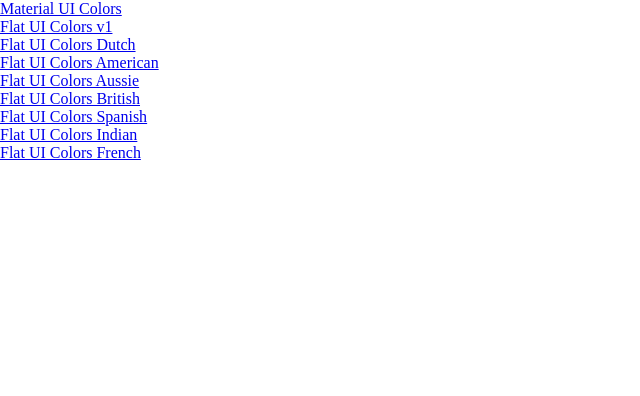
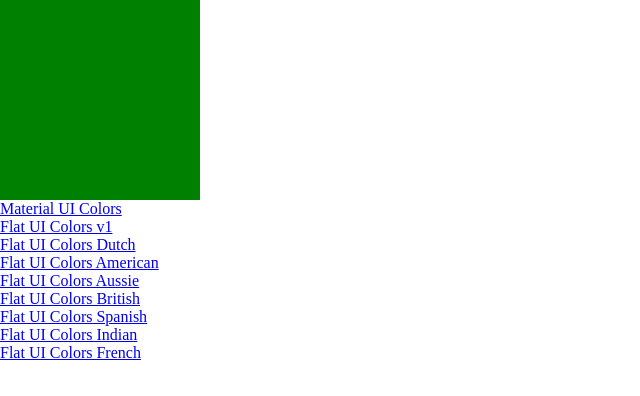
Before and after one commit to Toseef-Ahmad/color-palette, a React (Create React App) app: page / in a window 1280 px wide. Shown: the top 396 px of the page, without its empty margins (0-640 px from the left). Built offline with nearby package versions, Linux system fonts and the light colour scheme.

Commit message:
Added minipalette

```diff
--- a/package.json
+++ b/package.json
@@ -9,6 +9,7 @@
     "@emotion/styled": "^11.3.0",
     "@mui/icons-material": "^5.0.0-rc.0",
     "@mui/material": "^5.0.0-rc.0",
+    "@mui/styles": "^5.0.0-rc.0",
     "@types/react": "^16.8.6 || ^17.0.0",
     "axios": "^0.21.4",
     "chroma-js": "^2.1.2",
--- /dev/null
+++ b/src/MiniPalette.js
@@ -0,0 +1,27 @@
+// i am using jss in this component
+import React from 'react';
+import { withStyles } from '@mui/styles';
+
+const styles = {
+  root: {
+    backgroundColor: 'green',
+    width: 200,
+    height: 200,
+  },
+  color: {},
+  title: {},
+};
+
+const MiniPalette = (props) => {
+  const { classes } = props;
+  return (
+    <>
+      <div className={classes.root}>
+        <div className={classes.color}></div>
+        <div className={classes.title}></div>
+      </div>
+    </>
+  );
+};
+
+export default withStyles(styles)(MiniPalette);
--- a/src/PaletteList.js
+++ b/src/PaletteList.js
@@ -1,5 +1,7 @@
 import React from 'react';
 import { Link } from 'react-router-dom';
+import MiniPalette from './MiniPalette';
+
 import './PaletteList.css';
 
 const PaletteList = (props) => {
@@ -7,6 +9,7 @@
   return (
     <>
       <div className="PalatteList-container">
+        <MiniPalette />
         <div className="paletteList">
           {palette.map((p) => {
             return <Link to={`/palette/${p.id}`}>{p.paletteName}</Link>;
```
